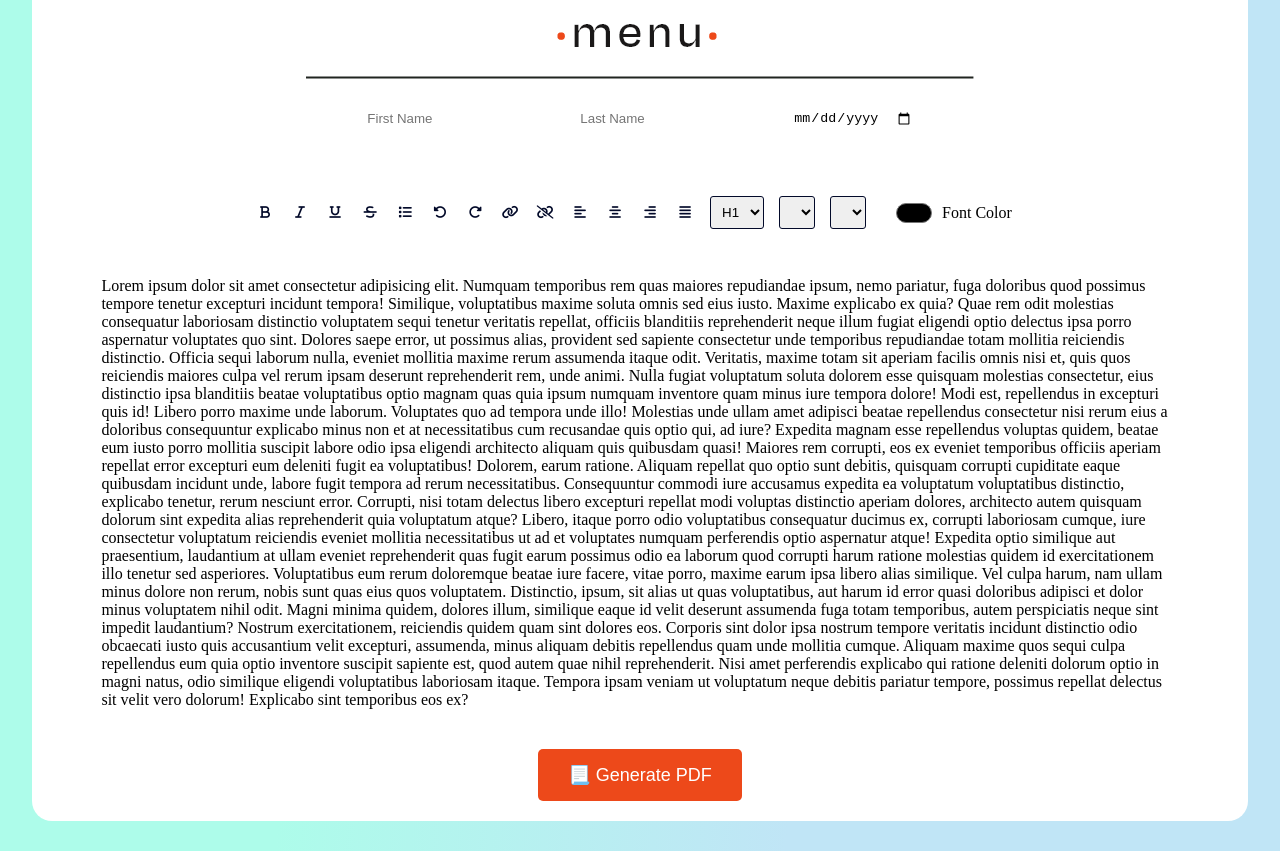
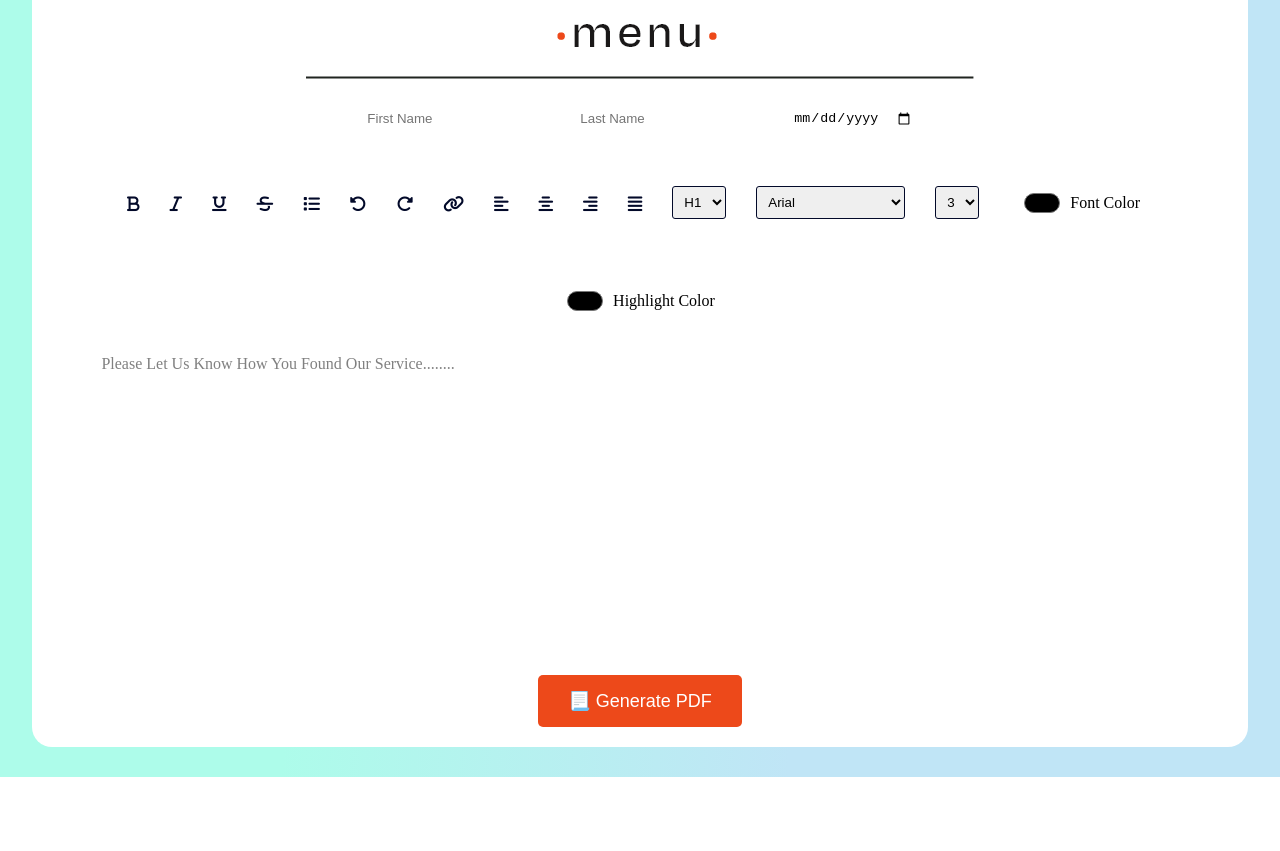
Before and after one commit to SaptakCr7/gather, a plain HTML site: page index.html in a window 1280 px wide. Shown: the part 168-1019 px from the top of the page. After the commit the page ends 945 px from the top, so only its background shows below. Drawn offline with Linux system fonts and the light colour scheme.

Commit message:
rich text editor

```diff
--- a/index.html
+++ b/index.html
@@ -65,52 +65,66 @@
             <input class="input" type="date" id="dob" name="dob" />
           </form>
         </div>
-        <div class="container-textarea">
         <div class="options">
           <!-- Text Format -->
-            <button id="bold" class="option-button format">
-              <i class="fa-solid fa-bold"></i>
+          <button id="bold" class="option-button format ">
+            <i class="fa-solid fa-bold fa-lg"></i>
           </button>
-            <button id="italic" class="option-button format">
-              <i class="fa-solid fa-italic"></i>
+          <button id="italic" class="option-button format ">
+            <i class="fa-solid fa-italic fa-lg"></i>
           </button>
           <button id="underline" class="option-button format">
-              <i class="fa-solid fa-underline"></i>
+            <i class="fa-solid fa-underline fa-lg"></i>
           </button>
           <button id="strikethrough" class="option-button format">
-              <i class="fa-solid fa-strikethrough"></i>
+            <i class="fa-solid fa-strikethrough fa-lg"></i>
           </button>
-
+          <!-- <button id="superscript" class="option-button script">
+            <i class="fa-solid fa-superscript fa-lg"></i>
+          </button>
+          <button id="subscript" class="option-button script">
+            <i class="fa-solid fa-subscript fa-lg"></i>
+          </button> -->
+          <!-- List -->
+          <!-- <button id="insertOrderedList" class="option-button">
+            <div class="fa-solid fa-list-ol"></div> -->
+          </button>
           <button id="insertUnorderedList" class="option-button">
-              <i class="fa-solid fa-list"></i>
+            <i class="fa-solid fa-list fa-lg"></i>
           </button>
           <!-- Undo/Redo -->
           <button id="undo" class="option-button">
-              <i class="fa-solid fa-rotate-left"></i>
+            <i class="fa-solid fa-rotate-left fa-lg"></i>
           </button>
           <button id="redo" class="option-button">
-              <i class="fa-solid fa-rotate-right"></i>
+            <i class="fa-solid fa-rotate-right fa-lg"></i>
           </button>
           <!-- Link -->
           <button id="createLink" class="adv-option-button">
-              <i class="fa fa-link"></i>
+            <i class="fa fa-link fa-lg"></i>
           </button>
-            <button id="unlink" class="option-button">
-              <i class="fa fa-unlink"></i>
+          <!-- <button id="unlink" class="option-button">
+            <i class="fa fa-unlink fa-lg"></i> -->
           </button>
           <!-- Alignment -->
           <button id="justifyLeft" class="option-button align">
-              <i class="fa-solid fa-align-left"></i>
+            <i class="fa-solid fa-align-left fa-lg"></i>
           </button>
           <button id="justifyCenter" class="option-button align">
-              <i class="fa-solid fa-align-center"></i>
+            <i class="fa-solid fa-align-center fa-lg"></i>
           </button>
           <button id="justifyRight" class="option-button align">
-              <i class="fa-solid fa-align-right"></i>
+            <i class="fa-solid fa-align-right fa-lg"></i>
           </button>
           <button id="justifyFull" class="option-button align">
-              <i class="fa-solid fa-align-justify"></i>
+            <i class="fa-solid fa-align-justify fa-lg"></i>
           </button>
+          <!-- <button id="indent" class="option-button spacing">
+            <i class="fa-solid fa-indent fa-lg"></i>
+          </button>
+          <button id="outdent" class="option-button spacing">
+            <i class="fa-solid fa-outdent fa-lg"></i>
+          </button> -->
           <!-- Headings -->
           <select id="formatBlock" class="adv-option-button">
             <option value="H1">H1</option>
@@ -128,75 +142,16 @@
             <input type="color" id="foreColor" class="adv-option-button" />
             <label for="foreColor">Font Color</label>
           </div>
-            <!-- <div class="input-wrapper">
+          <div class="input-wrapper">
             <input type="color" id="backColor" class="adv-option-button" />
             <label for="backColor">Highlight Color</label>
-            </div> -->
           </div>
         </div>
         <div
           id="text-input"
           contenteditable="true"
           data-placeholder="Please Let Us Know How You Found Our Service........"
-        >
-          Lorem ipsum dolor sit amet consectetur adipisicing elit. Numquam
-          temporibus rem quas maiores repudiandae ipsum, nemo pariatur, fuga
-          doloribus quod possimus tempore tenetur excepturi incidunt tempora!
-          Similique, voluptatibus maxime soluta omnis sed eius iusto. Maxime
-          explicabo ex quia? Quae rem odit molestias consequatur laboriosam
-          distinctio voluptatem sequi tenetur veritatis repellat, officiis
-          blanditiis reprehenderit neque illum fugiat eligendi optio delectus
-          ipsa porro aspernatur voluptates quo sint. Dolores saepe error, ut
-          possimus alias, provident sed sapiente consectetur unde temporibus
-          repudiandae totam mollitia reiciendis distinctio. Officia sequi
-          laborum nulla, eveniet mollitia maxime rerum assumenda itaque odit.
-          Veritatis, maxime totam sit aperiam facilis omnis nisi et, quis quos
-          reiciendis maiores culpa vel rerum ipsam deserunt reprehenderit rem,
-          unde animi. Nulla fugiat voluptatum soluta dolorem esse quisquam
-          molestias consectetur, eius distinctio ipsa blanditiis beatae
-          voluptatibus optio magnam quas quia ipsum numquam inventore quam minus
-          iure tempora dolore! Modi est, repellendus in excepturi quis id!
-          Libero porro maxime unde laborum. Voluptates quo ad tempora unde illo!
-          Molestias unde ullam amet adipisci beatae repellendus consectetur nisi
-          rerum eius a doloribus consequuntur explicabo minus non et at
-          necessitatibus cum recusandae quis optio qui, ad iure? Expedita magnam
-          esse repellendus voluptas quidem, beatae eum iusto porro mollitia
-          suscipit labore odio ipsa eligendi architecto aliquam quis quibusdam
-          quasi! Maiores rem corrupti, eos ex eveniet temporibus officiis
-          aperiam repellat error excepturi eum deleniti fugit ea voluptatibus!
-          Dolorem, earum ratione. Aliquam repellat quo optio sunt debitis,
-          quisquam corrupti cupiditate eaque quibusdam incidunt unde, labore
-          fugit tempora ad rerum necessitatibus. Consequuntur commodi iure
-          accusamus expedita ea voluptatum voluptatibus distinctio, explicabo
-          tenetur, rerum nesciunt error. Corrupti, nisi totam delectus libero
-          excepturi repellat modi voluptas distinctio aperiam dolores,
-          architecto autem quisquam dolorum sint expedita alias reprehenderit
-          quia voluptatum atque? Libero, itaque porro odio voluptatibus
-          consequatur ducimus ex, corrupti laboriosam cumque, iure consectetur
-          voluptatum reiciendis eveniet mollitia necessitatibus ut ad et
-          voluptates numquam perferendis optio aspernatur atque! Expedita optio
-          similique aut praesentium, laudantium at ullam eveniet reprehenderit
-          quas fugit earum possimus odio ea laborum quod corrupti harum ratione
-          molestias quidem id exercitationem illo tenetur sed asperiores.
-          Voluptatibus eum rerum doloremque beatae iure facere, vitae porro,
-          maxime earum ipsa libero alias similique. Vel culpa harum, nam ullam
-          minus dolore non rerum, nobis sunt quas eius quos voluptatem.
-          Distinctio, ipsum, sit alias ut quas voluptatibus, aut harum id error
-          quasi doloribus adipisci et dolor minus voluptatem nihil odit. Magni
-          minima quidem, dolores illum, similique eaque id velit deserunt
-          assumenda fuga totam temporibus, autem perspiciatis neque sint impedit
-          laudantium? Nostrum exercitationem, reiciendis quidem quam sint
-          dolores eos. Corporis sint dolor ipsa nostrum tempore veritatis
-          incidunt distinctio odio obcaecati iusto quis accusantium velit
-          excepturi, assumenda, minus aliquam debitis repellendus quam unde
-          mollitia cumque. Aliquam maxime quos sequi culpa repellendus eum quia
-          optio inventore suscipit sapiente est, quod autem quae nihil
-          reprehenderit. Nisi amet perferendis explicabo qui ratione deleniti
-          dolorum optio in magni natus, odio similique eligendi voluptatibus
-          laboriosam itaque. Tempora ipsam veniam ut voluptatum neque debitis
-          pariatur tempore, possimus repellat delectus sit velit vero dolorum!
-          Explicabo sint temporibus eos ex?
-        </div>
+        ></div>
         <button class="btn" onclick="print()">📃 Generate PDF</button>
       </div>
     </div>
--- a/script.js
+++ b/script.js
@@ -8,7 +8,6 @@ let alignButtons = document.querySelectorAll(".align");
 let spacingButtons = document.querySelectorAll(".spacing");
 let formatButtons = document.querySelectorAll(".format");
 let scriptButtons = document.querySelectorAll(".script");
-
 //List of fontlist
 let fontList = [
   "Arial",
@@ -20,7 +19,6 @@ let fontList = [
   "cursive",
   "Poppins",
 ];
-
 //Initial Settings
 const initializer = () => {
   //function calls for highlighting buttons
@@ -29,7 +27,6 @@ const initializer = () => {
   highlighter(spacingButtons, true);
   highlighter(formatButtons, false);
   highlighter(scriptButtons, true);
-
   //create options for font names
   fontList.map((value) => {
     let option = document.createElement("option");
@@ -37,7 +34,6 @@ const initializer = () => {
     option.innerHTML = value;
     fontName.appendChild(option);
   });
-
   //fontSize allows only till 7
   for (let i = 1; i <= 7; i++) {
     let option = document.createElement("option");
@@ -45,33 +41,37 @@ const initializer = () => {
     option.innerHTML = i;
     fontSizeRef.appendChild(option);
   }
-
   //default size
-  fontSizeRef.value = 5;
+  fontSizeRef.value = 3;
 };
-
 //main logic
 const modifyText = (command, defaultUi, value) => {
   //execCommand executes command on selected text
   document.execCommand(command, defaultUi, value);
 };
-
 //For basic operations which don't need value parameter
 optionsButtons.forEach((button) => {
   button.addEventListener("click", () => {
     modifyText(button.id, false, null);
   });
 });
-
 //options that require value parameter (e.g colors, fonts)
 advancedOptionButton.forEach((button) => {
   button.addEventListener("change", () => {
     modifyText(button.id, false, button.value);
   });
 });
-
 //link
-
+linkButton.addEventListener("click", () => {
+  let userLink = prompt("Enter a URL");
+  //if link has http then pass directly else add https
+  if (/http/i.test(userLink)) {
+    modifyText(linkButton.id, false, userLink);
+  } else {
+    userLink = "http://" + userLink;
+    modifyText(linkButton.id, false, userLink);
+  }
+});
 //Highlight clicked button
 const highlighter = (className, needsRemoval) => {
   className.forEach((button) => {
@@ -79,12 +79,10 @@ const highlighter = (className, needsRemoval) => {
       //needsRemoval = true means only one button should be highlight and other would be normal
       if (needsRemoval) {
         let alreadyActive = false;
-
         //If currently clicked button is already active
         if (button.classList.contains("active")) {
           alreadyActive = true;
         }
-
         //Remove highlight from other buttons
         highlighterRemover(className);
         if (!alreadyActive) {
@@ -98,12 +96,12 @@ const highlighter = (className, needsRemoval) => {
     });
   });
 };
-
 const highlighterRemover = (className) => {
   className.forEach((button) => {
     button.classList.remove("active");
   });
 };
+window.onload = initializer();
 
 var noPrintElements = [];
 
--- a/style.scss
+++ b/style.scss
@@ -57,20 +57,20 @@ body{
             }
 
           }
-          .container-textarea {
-              background-color: #ffffff;
-              padding: 30px 30px;
-              border-radius: 10px;
+
               .options {
+                  background-color: #ffffff;
+                  padding: 20px 30px;
+                  border-radius: 10px;
                   display: flex;
                   flex-wrap: wrap;
                   justify-content: center;
                   align-items: center;
-                  gap: 15px;
+                  grid-gap: 30px;
                   button {
-                      padding-top: 3px;
-                      width: 20px;
-                      height: 20px;
+                    padding-top: 3px;
+                    // width: 50px;
+                    // height: 5px;
                       display: grid;
                       border-radius: 3px;
                       border: none;
@@ -141,7 +141,6 @@ body{
             border-radius: 5px;
            }
     }
-}
 
 
 @page {
```
Also changed, not shown: dist/css/style.css. Lines whose indentation alone changed are shown as unchanged.
